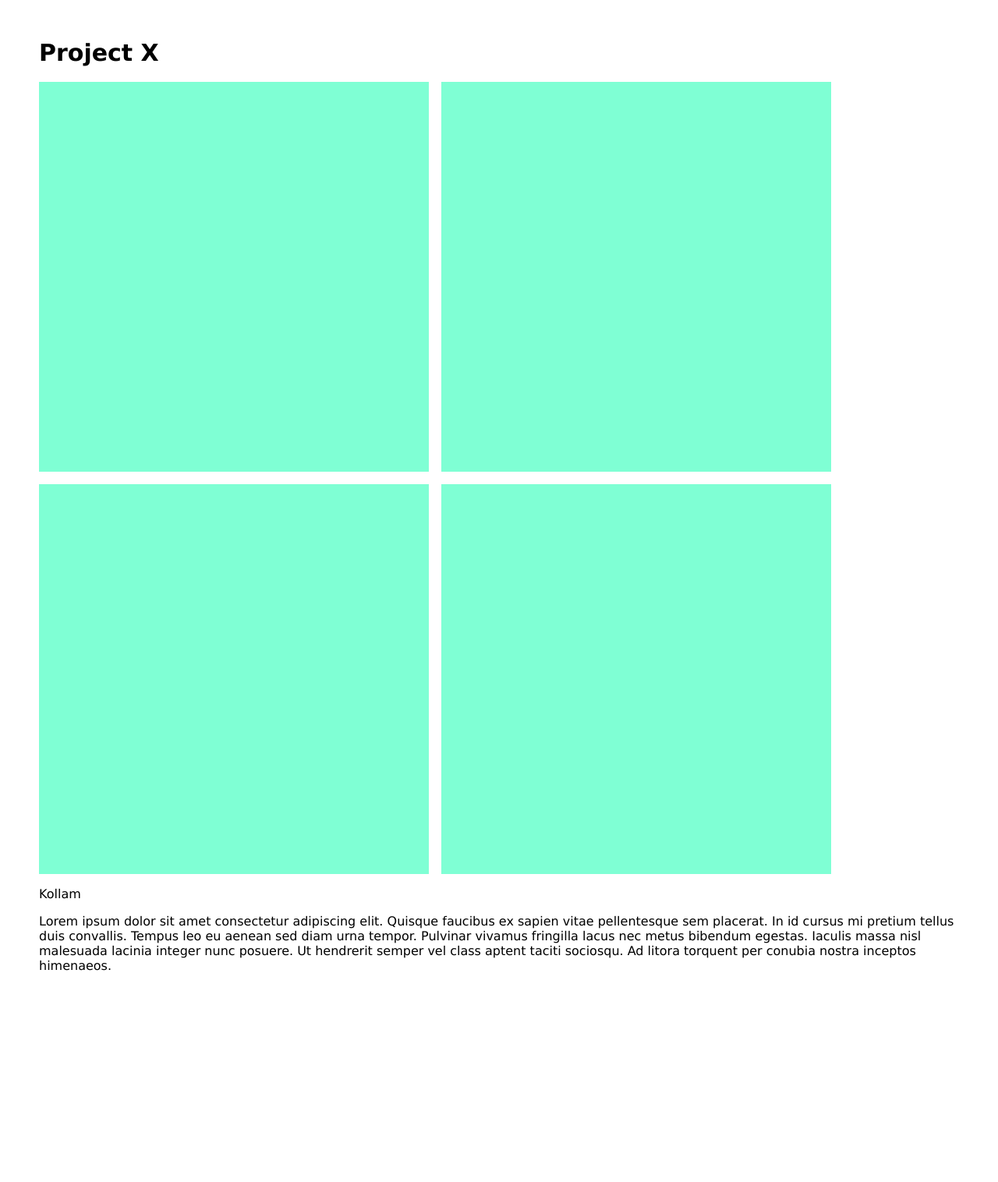
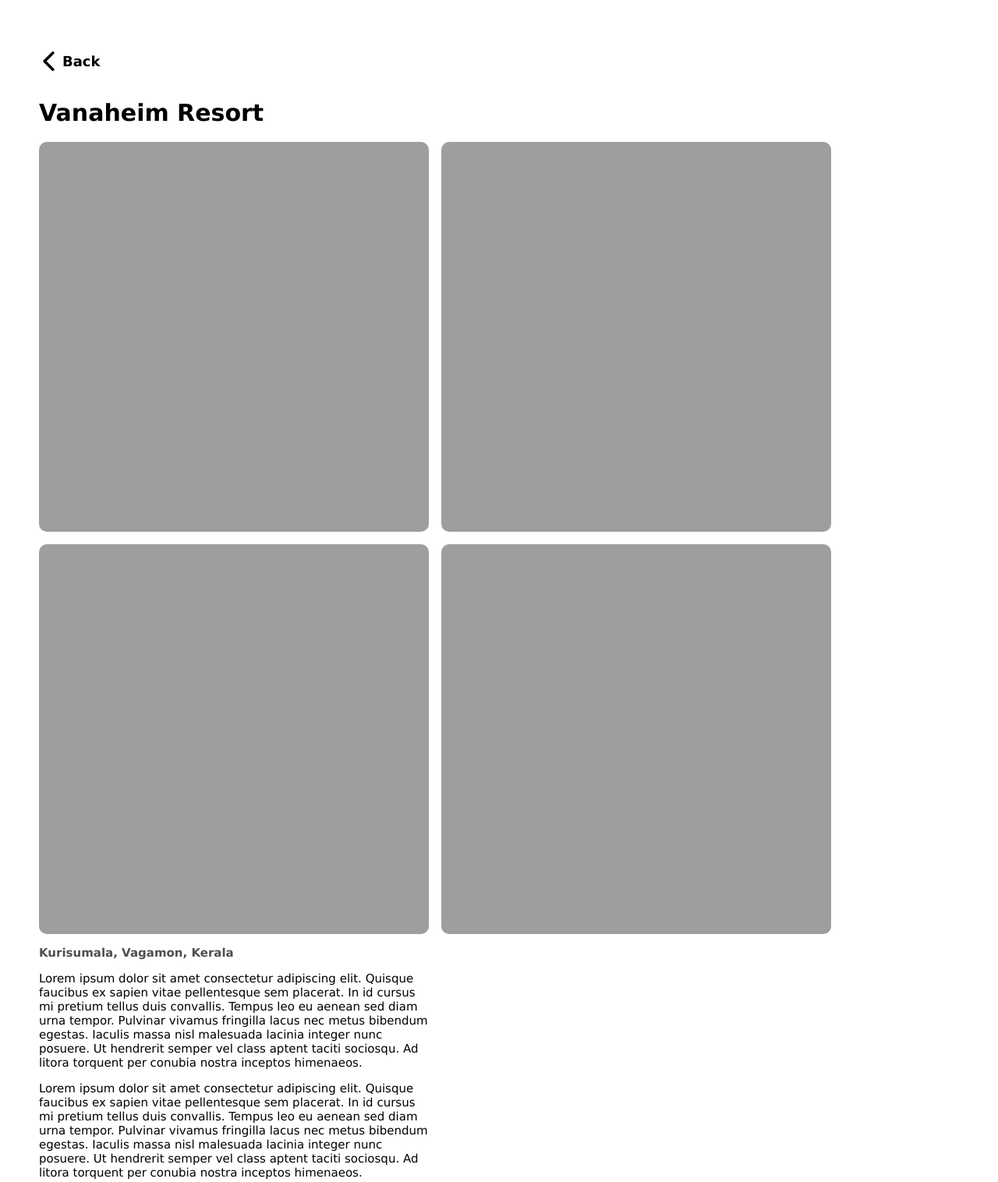
Before and after one commit to Nathen-Github/mkmArchSite, a plain HTML site: page project.html in a window 1280 px wide. Shown: the top 1516 px of the page at 78% size. Before the commit the page ends 1298 px from the top, so only its background shows below. Drawn offline with Linux system fonts and the light colour scheme.

Commit message:
Project screen done

```diff
--- a/project.html
+++ b/project.html
@@ -3,19 +3,25 @@
 <head>
     <meta charset="UTF-8">
     <meta name="viewport" content="width=device-width, initial-scale=1.0">
-    <title>Project X</title>
+    <title>Vanaheim Resort</title>
     <link rel="stylesheet" href="styles.css">
     <link rel="stylesheet" href="projectStyles.css">
 </head>
 <body>
-    <h1>Project X</h1>
+    <a href="index.html"><div class="back">
+        <img src="arrow.svg" alt="back-arrow">
+        <p>Back</p>
+    </div></a>
+    <h1>Vanaheim Resort</h1>
     <section class="gallery">
         <div class="gallery-img"></div>
         <div class="gallery-img"></div>
         <div class="gallery-img"></div>
         <div class="gallery-img"></div>
     </section>
-    <p class="location">Kollam</p>
+    <p class="location">Kurisumala, Vagamon, Kerala</p>
+    <p class="project-info">Lorem ipsum dolor sit amet consectetur adipiscing elit. Quisque faucibus ex sapien vitae pellentesque sem placerat. In id cursus mi pretium tellus duis convallis. Tempus leo eu aenean sed diam urna tempor. Pulvinar vivamus fringilla lacus nec metus bibendum egestas. Iaculis massa nisl malesuada lacinia integer nunc posuere. Ut hendrerit semper vel class aptent taciti sociosqu. Ad litora torquent per conubia nostra inceptos himenaeos.</p>
+    <p class="project-info">Lorem ipsum dolor sit amet consectetur adipiscing elit. Quisque faucibus ex sapien vitae pellentesque sem placerat. In id cursus mi pretium tellus duis convallis. Tempus leo eu aenean sed diam urna tempor. Pulvinar vivamus fringilla lacus nec metus bibendum egestas. Iaculis massa nisl malesuada lacinia integer nunc posuere. Ut hendrerit semper vel class aptent taciti sociosqu. Ad litora torquent per conubia nostra inceptos himenaeos.</p>
     <p class="project-info">Lorem ipsum dolor sit amet consectetur adipiscing elit. Quisque faucibus ex sapien vitae pellentesque sem placerat. In id cursus mi pretium tellus duis convallis. Tempus leo eu aenean sed diam urna tempor. Pulvinar vivamus fringilla lacus nec metus bibendum egestas. Iaculis massa nisl malesuada lacinia integer nunc posuere. Ut hendrerit semper vel class aptent taciti sociosqu. Ad litora torquent per conubia nostra inceptos himenaeos.</p>
 </body>
 </html>
--- a/projectStyles.css
+++ b/projectStyles.css
@@ -4,6 +4,7 @@ body {
 
 h1 {
     font-size: 30px;
+    margin: 20px 0px 20px 0px;
 }
 
 .gallery {
@@ -16,5 +17,43 @@ h1 {
 .gallery-img {
     width: 500px;
     height: 500px;
-    background-color: aquamarine;
+    background-color: rgb(157, 158, 158);
+    border-radius: 10px;
 }
+
+.gallery-img:hover {
+    box-shadow: 5px 5px 10px #23CE6B;
+}
+
+.location {
+    color: #4f4f4f;
+    font-weight: 800;
+    font-size: 15px;
+}
+
+.project-info {
+    font-size: 15px;
+}
+
+.back {
+    display: flex;
+    gap: 5px;
+    cursor: pointer;
+}
+
+.back:hover {
+    font-style: italic;
+}
+
+.back img {
+    width: 25px;
+}
+
+.back p {
+    font-size: 18px;
+    font-weight: 600;
+}
+
+.project-info {
+    max-width: 500px;
+}
--- a/styles.css
+++ b/styles.css
@@ -126,6 +126,7 @@ ul {
     color: white;
     font-size: 15px;
     padding: 5px 0px 15px 0px;
+    cursor: pointer;
 }
 
 .project-container:hover {
```
Also changed, not shown: arrow.svg (added), 1 other file.
